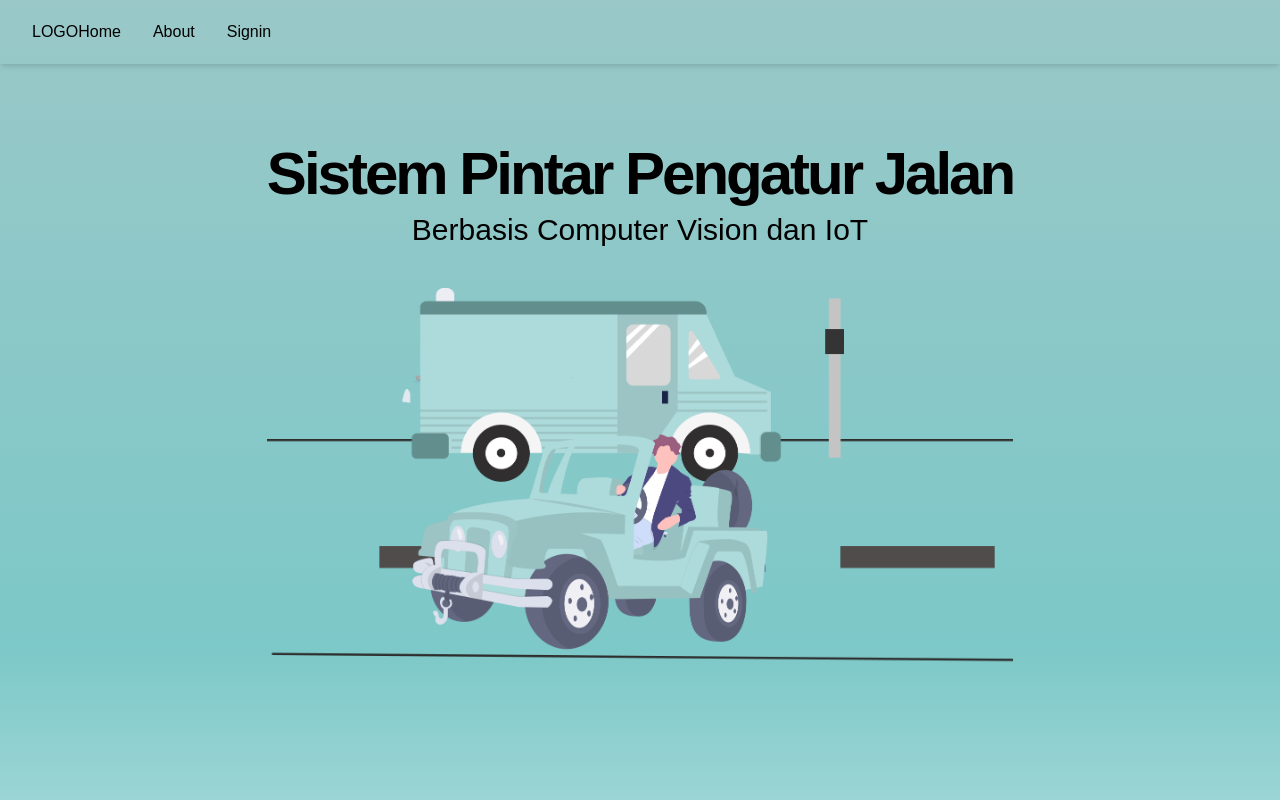
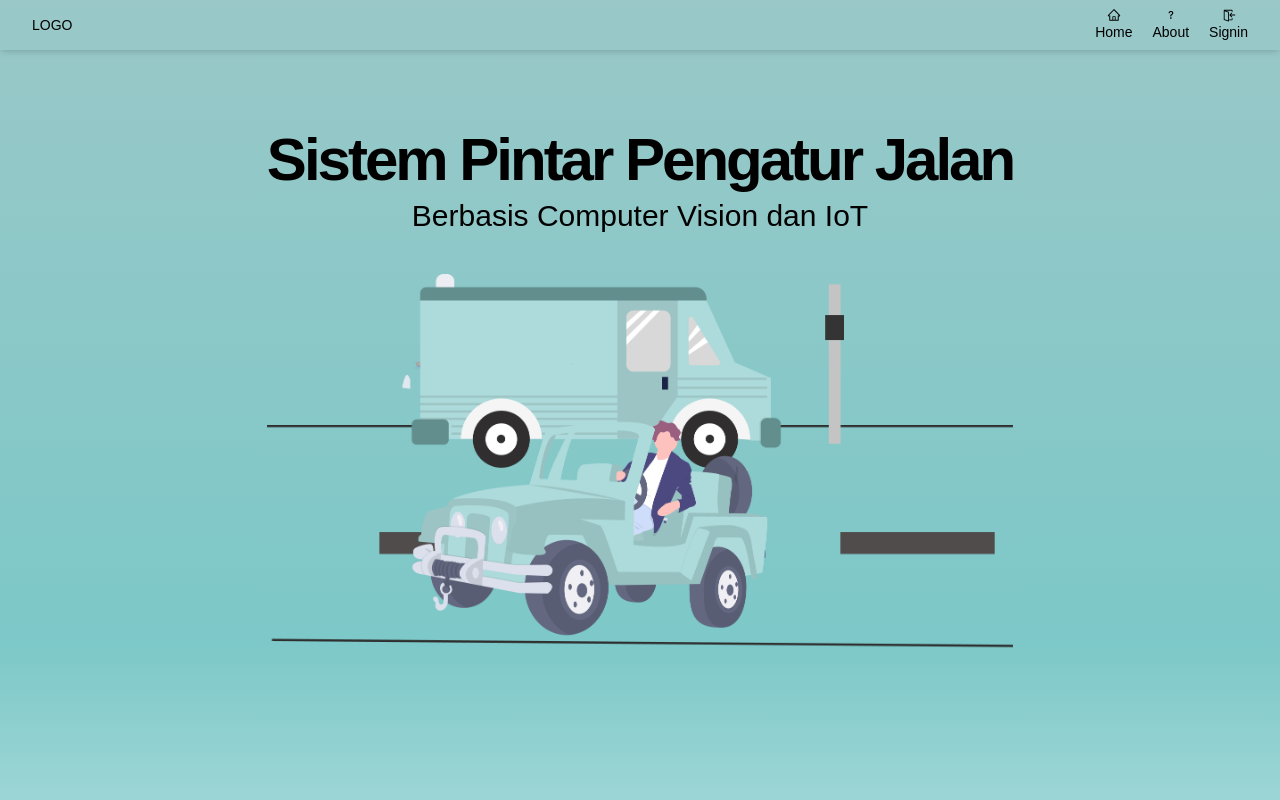
Before and after one commit to harisspace/sipejam-client, a Next.js app: page / in a window 1280 px wide. Shown: the top 800 px of the page. Built offline with nearby package versions, Linux system fonts and the light colour scheme; no server answers.

Commit message:
change view in navbar

```diff
--- a/components/Templates/Navbar.tsx
+++ b/components/Templates/Navbar.tsx
@@ -7,6 +7,8 @@ import { UserJwt } from "../../interface/user.interface";
 import Image from "next/image";
 import React from "react";
 import { IoCreateOutline } from "react-icons/io5";
+import { VscSignIn } from "react-icons/vsc";
+import { BsQuestion } from "react-icons/bs";
 
 interface Props {
   dataUser?: UserJwt;
@@ -15,7 +17,7 @@ interface Props {
 const Navbar: React.FC<Props> = ({ dataUser }) => {
   return (
     <div className="w-full shadow-md sticky top-0 z-10">
-      <div className="flex justify-between items-center py-3 w-wrapper m-auto">
+      <div className="flex justify-between sm:justify-end items-center py-3 sm:py-1 sm:text-sm w-wrapper m-auto">
         {dataUser ? (
           <div>
             <Link href={`/user/${dataUser.user_uid}`}>
@@ -41,6 +43,7 @@ const Navbar: React.FC<Props> = ({ dataUser }) => {
           </span>
         )}
         {/* mobile only */}
+        {dataUser ? (
           <div className="sm:hidden">
             <Link href="/signout">
               <a className="text-xl">
@@ -48,11 +51,14 @@ const Navbar: React.FC<Props> = ({ dataUser }) => {
               </a>
             </Link>
           </div>
+        ) : (
+          ""
+        )}
         {/* ------------------------- */}
-        <div className="sm:block fixed left-0 w-full bottom-0 py-2 bg-white md:bg-transparent sm:static">
+        <div className="left-0 fixed w-full bottom-0 py-4 sm:py-1 bg-white md:bg-transparent sm:static">
           {dataUser ? (
             // login view
-            <ul className="flex justify-evenly">
+            <ul className="flex justify-between sm:justify-end">
               <li className="sm:mr-8">
                 <Link href="/">
                   <a className="flex flex-col items-center">
@@ -109,20 +115,29 @@ const Navbar: React.FC<Props> = ({ dataUser }) => {
             </ul>
           ) : (
             // not login view
-            <ul className="flex">
-              <li className="mr-8">
+            <ul className="flex w-wrapper sm:w-full m-auto justify-between sm:justify-end text-lg sm:text-sm">
+              <li className="sm:mr-5">
                 <Link href="/">
-                  <a>Home</a>
+                  <a className="flex flex-col items-center">
+                    <AiOutlineHome />
+                    <span className="hidden sm:block">Home</span>
+                  </a>
                 </Link>
               </li>
-              <li className="mr-8">
+              <li className="sm:mr-5">
                 <Link href="/about">
-                  <a>About</a>
+                  <a className="flex flex-col items-center">
+                    <BsQuestion />
+                    <span className="hidden sm:block">About</span>
+                  </a>
                 </Link>
               </li>
-              <li className="">
+              <li>
                 <Link href="/signin">
-                  <a>Signin</a>
+                  <a className="flex flex-col items-center">
+                    <VscSignIn />
+                    <span className="hidden sm:block">Signin</span>
+                  </a>
                 </Link>
               </li>
             </ul>
```
Lines whose indentation alone changed are shown as unchanged.
